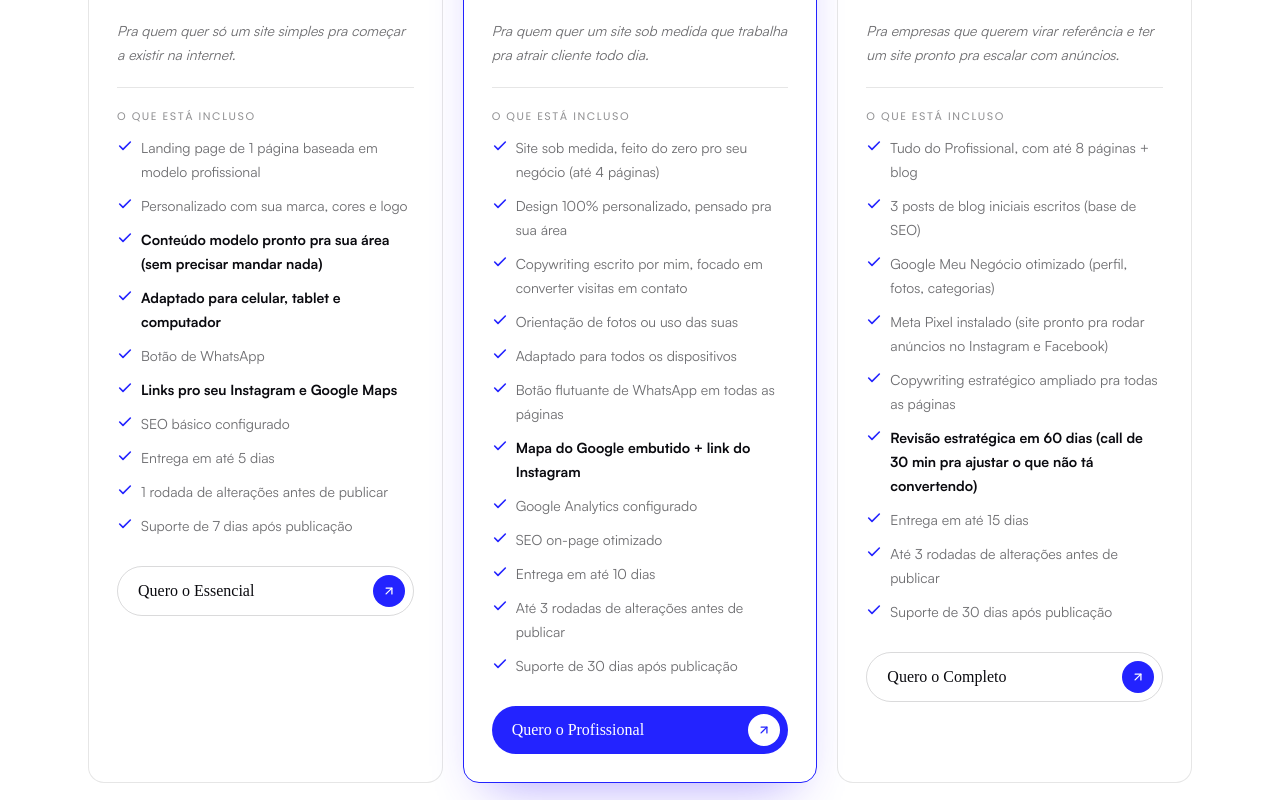
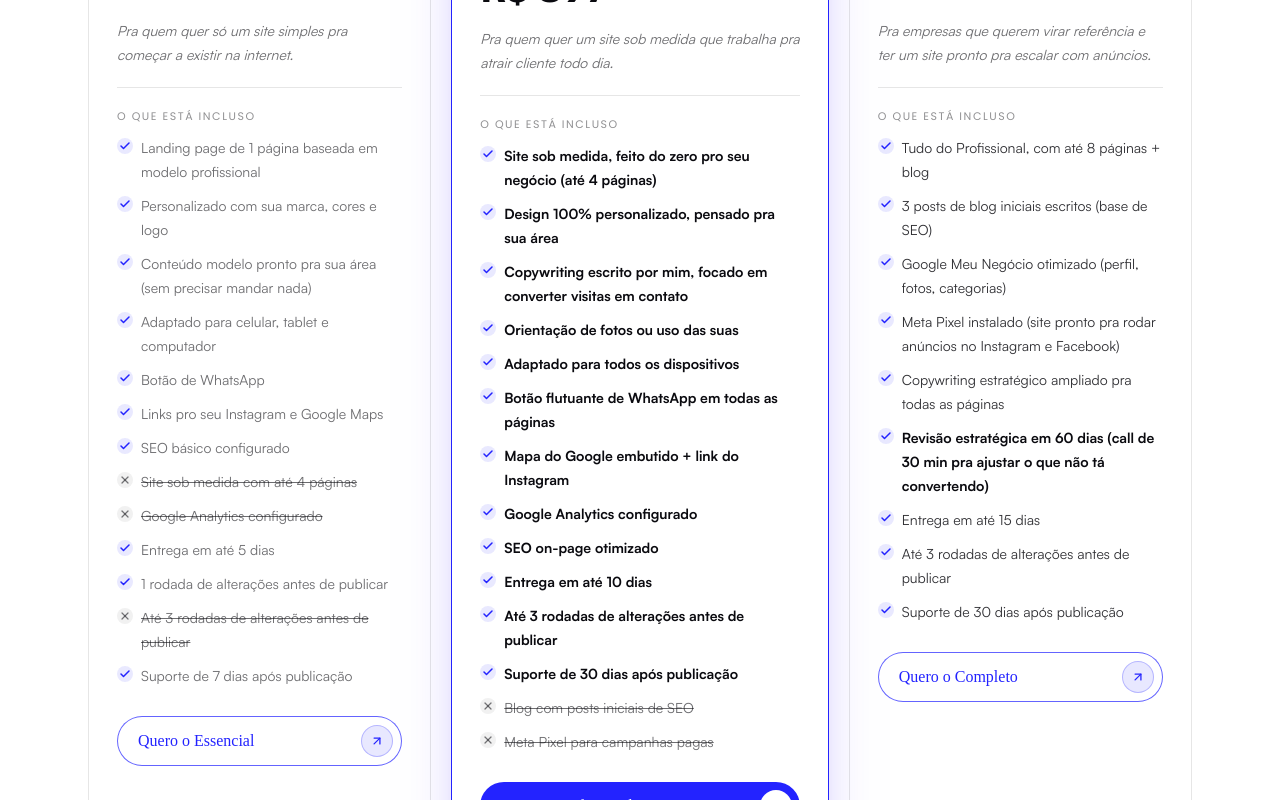
Before and after one commit to octaviocrv/lumeweb, a Next.js app: page / in a window 1280 px wide. Shown: the part 8820-9620 px from the top of the page. Built offline with nearby package versions, Linux system fonts and the light colour scheme.

Commit message:
ajustes nos icones de planos

```diff
--- a/components/sections/ApproachSection.tsx
+++ b/components/sections/ApproachSection.tsx
@@ -35,6 +35,7 @@ import {
   TrendingUp,
   Wind,
   Wrench,
+  X,
   Zap,
 } from "lucide-react";
 import type { LucideIcon } from "lucide-react";
@@ -201,7 +202,7 @@ type Plan = {
   price: string;
   installments?: string;
   ideal: string;
-  features: { text: string; emphasized?: boolean }[];
+  features: { text: string; emphasized?: boolean; included?: boolean }[];
   cta: string;
   message: string;
   icon: LucideIcon;
@@ -219,13 +220,16 @@ const plans: Plan[] = [
     features: [
       { text: "Landing page de 1 página baseada em modelo profissional" },
       { text: "Personalizado com sua marca, cores e logo" },
-      { text: "Conteúdo modelo pronto pra sua área (sem precisar mandar nada)", emphasized: true },
-      { text: "Adaptado para celular, tablet e computador", emphasized: true },
+      { text: "Conteúdo modelo pronto pra sua área (sem precisar mandar nada)" },
+      { text: "Adaptado para celular, tablet e computador" },
       { text: "Botão de WhatsApp" },
-      { text: "Links pro seu Instagram e Google Maps", emphasized: true },
+      { text: "Links pro seu Instagram e Google Maps" },
       { text: "SEO básico configurado" },
+      { text: "Site sob medida com até 4 páginas", included: false },
+      { text: "Google Analytics configurado", included: false },
       { text: "Entrega em até 5 dias" },
       { text: "1 rodada de alterações antes de publicar" },
+      { text: "Até 3 rodadas de alterações antes de publicar", included: false },
       { text: "Suporte de 7 dias após publicação" },
     ],
     cta: "Quero o Essencial",
@@ -240,18 +244,20 @@ const plans: Plan[] = [
     highlight: true,
     tag: "⭐ Mais escolhido",
     features: [
-      { text: "Site sob medida, feito do zero pro seu negócio (até 4 páginas)" },
-      { text: "Design 100% personalizado, pensado pra sua área" },
-      { text: "Copywriting escrito por mim, focado em converter visitas em contato" },
-      { text: "Orientação de fotos ou uso das suas" },
-      { text: "Adaptado para todos os dispositivos" },
-      { text: "Botão flutuante de WhatsApp em todas as páginas" },
+      { text: "Site sob medida, feito do zero pro seu negócio (até 4 páginas)", emphasized: true },
+      { text: "Design 100% personalizado, pensado pra sua área", emphasized: true },
+      { text: "Copywriting escrito por mim, focado em converter visitas em contato", emphasized: true },
+      { text: "Orientação de fotos ou uso das suas", emphasized: true },
+      { text: "Adaptado para todos os dispositivos", emphasized: true },
+      { text: "Botão flutuante de WhatsApp em todas as páginas", emphasized: true },
       { text: "Mapa do Google embutido + link do Instagram", emphasized: true },
-      { text: "Google Analytics configurado" },
-      { text: "SEO on-page otimizado" },
-      { text: "Entrega em até 10 dias" },
-      { text: "Até 3 rodadas de alterações antes de publicar" },
-      { text: "Suporte de 30 dias após publicação" },
+      { text: "Google Analytics configurado", emphasized: true },
+      { text: "SEO on-page otimizado", emphasized: true },
+      { text: "Entrega em até 10 dias", emphasized: true },
+      { text: "Até 3 rodadas de alterações antes de publicar", emphasized: true },
+      { text: "Suporte de 30 dias após publicação", emphasized: true },
+      { text: "Blog com posts iniciais de SEO", included: false },
+      { text: "Meta Pixel para campanhas pagas", included: false },
     ],
     cta: "Quero o Profissional",
     message: "Ola!%20Quero%20o%20plano%20Profissional%20(R%24%20897).",
@@ -717,7 +723,7 @@ export default function ApproachSection() {
               text="Você paga uma vez e o site é seu pra sempre."
             />
 
-            <div className="mt-8 grid gap-5 lg:grid-cols-3">
+            <div className="mt-8 grid gap-5 lg:grid-cols-[1fr_1.1fr_1fr]">
               {plans.map((plan, i) => (
                 <PlanCard key={plan.name} plan={plan} index={i} />
               ))}
@@ -1092,15 +1098,15 @@ function PlanCard({ plan, index }: { plan: Plan; index: number }) {
       initial="hidden"
       whileInView="show"
       viewport={viewport}
-      className={`relative flex flex-col rounded-2xl border p-6 transition-all duration-300 hover:-translate-y-0.5 md:p-7 ${
+      className={`relative flex flex-col rounded-2xl border transition-all duration-300 ${
         plan.highlight
-          ? "border-[#2323FF] bg-white shadow-[0_24px_48px_-24px_rgba(73,40,253,0.45)] dark:bg-white/[0.06]"
-          : "border-[#0a0a0f]/10 bg-white/60 dark:border-white/10 dark:bg-white/[0.03]"
+          ? "z-10 border-[#2323FF] bg-white px-6 py-8 shadow-[0_30px_60px_-28px_rgba(73,40,253,0.56)] hover:scale-[1.01] md:-translate-y-5 md:px-7 md:py-9 md:hover:-translate-y-6 dark:bg-white/[0.06]"
+          : "border-[#0a0a0f]/10 bg-white/50 px-6 py-6 hover:-translate-y-0.5 md:px-7 md:py-7 dark:border-white/10 dark:bg-white/[0.025]"
       }`}
     >
       {plan.tag && (
         <span
-          className="absolute -top-3 left-6 rounded-full bg-[#2323FF] px-3 py-1 text-xs font-semibold text-white"
+          className="absolute left-1/2 top-0 z-20 -translate-x-1/2 -translate-y-1/2 rounded-full bg-[#2323FF] px-4 py-1.5 text-[11px] font-bold tracking-[0.02em] text-white shadow-[0_10px_20px_-14px_rgba(35,35,255,0.65)]"
           style={micro}
         >
           {plan.tag}
@@ -1145,17 +1151,43 @@ function PlanCard({ plan, index }: { plan: Plan; index: number }) {
           O que está incluso
         </p>
         <div className="flex flex-col gap-2.5">
-          {plan.features.map((feature, i) => (
+          {plan.features.map((feature, i) => {
+            const included = feature.included !== false;
+            const isProfessionalFocus = plan.highlight && included;
+            const isCompleteIncluded = plan.name === "Completo" && included;
+            const useStrongText = isProfessionalFocus || feature.emphasized;
+
+            return (
               <div key={`${plan.name}-${i}`} className="flex items-start gap-2">
-              <Check className="mt-0.5 h-4 w-4 shrink-0 text-[#2323FF]" strokeWidth={2.4} />
                 <span
-                className={`text-sm leading-6 ${feature.emphasized ? "font-semibold text-[#0a0a0f] dark:text-white" : ""}`}
-                style={feature.emphasized ? display : { ...display, ...muted }}
+                  className={`mt-0.5 inline-flex h-4 w-4 shrink-0 items-center justify-center rounded-full ${
+                    included
+                      ? "bg-[#2323FF]/10"
+                      : "bg-[#0a0a0f]/[0.06] text-[#0a0a0f]/45 dark:bg-white/10 dark:text-white/45"
+                  }`}
+                  aria-hidden
+                >
+                  {included ? (
+                    <Check className="h-3 w-3 text-[#2323FF]" strokeWidth={3} />
+                  ) : (
+                    <X className="h-3 w-3 text-[#0a0a0f]/55 dark:text-white/55" strokeWidth={2.4} />
+                  )}
+                </span>
+                <span
+                  className={`text-sm leading-6 ${
+                    useStrongText
+                      ? "font-semibold text-[#0a0a0f] dark:text-white"
+                      : isCompleteIncluded
+                        ? "text-[#0a0a0f]/85 dark:text-white/85"
+                        : ""
+                  } ${!included ? "line-through" : ""}`}
+                  style={useStrongText || isCompleteIncluded ? display : { ...display, ...muted }}
                 >
                   {feature.text}
                 </span>
               </div>
-          ))}
+            );
+          })}
         </div>
       </div>
 
@@ -1166,13 +1198,15 @@ function PlanCard({ plan, index }: { plan: Plan; index: number }) {
         className={`group mt-7 inline-flex min-h-12 w-full items-center justify-between gap-3 rounded-full py-2 pl-5 pr-2 font-medium transition-all duration-200 ease-out hover:-translate-y-px active:translate-y-0 active:scale-[0.98] ${
           plan.highlight
             ? "bg-[#2323FF] text-white hover:bg-[#3a1ed0]"
-            : "border border-[#0a0a0f]/15 text-[#0a0a0f] hover:border-[#2323FF] hover:text-[#2323FF] dark:border-white/15 dark:text-white dark:hover:text-white"
+            : "border border-[#2323FF]/70 bg-white/70 text-[#2323FF] hover:border-[#2323FF] hover:bg-[#2323FF]/[0.06] dark:border-[#2323FF]/60 dark:bg-transparent dark:text-[#7c7cff] dark:hover:bg-[#2323FF]/10"
         }`}
       >
         <span>{plan.cta}</span>
         <span
           className={`flex h-8 w-8 items-center justify-center rounded-full transition-transform duration-200 ease-out group-hover:rotate-45 ${
-            plan.highlight ? "bg-white text-[#2323FF]" : "bg-[#2323FF] text-white"
+            plan.highlight
+              ? "bg-white text-[#2323FF]"
+              : "border border-[#2323FF]/25 bg-[#2323FF]/10 text-[#2323FF]"
           }`}
         >
           <ArrowUpRight className="h-3.5 w-3.5" strokeWidth={2.2} />
```
Lines whose indentation alone changed are shown as unchanged.
